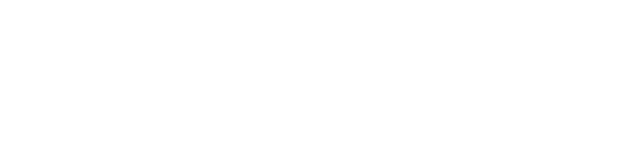
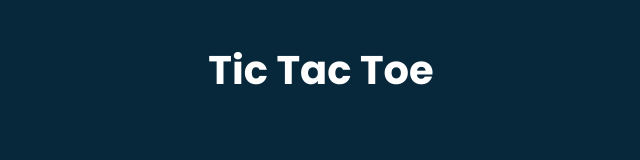
Before and after one commit to jonichi16/odin-tic-tac-toe, a website: page index.html in a window 1280 px wide. Shown: the whole page, without its empty margins (319-959 px from the left). Drawn offline with Linux system fonts and the light colour scheme.

Commit message:
feat: Add header

```diff
--- a/index.html
+++ b/index.html
@@ -15,6 +15,9 @@
 </head>
 
 <body>
+  <header>
+    <h1>Tic Tac Toe</h1>
+  </header>
 </body>
 
 </html>
--- a/src/stylesheets/styles.css
+++ b/src/stylesheets/styles.css
@@ -0,0 +1,12 @@
+body {
+  background-color: #07273b;
+  color: white;
+  font-family: 'Poppins', sans-serif;
+}
+
+h1 {
+  font-size: 2.5rem;
+  font-weight: 700;
+  text-align: center;
+  margin: 1em 0;
+}
```
